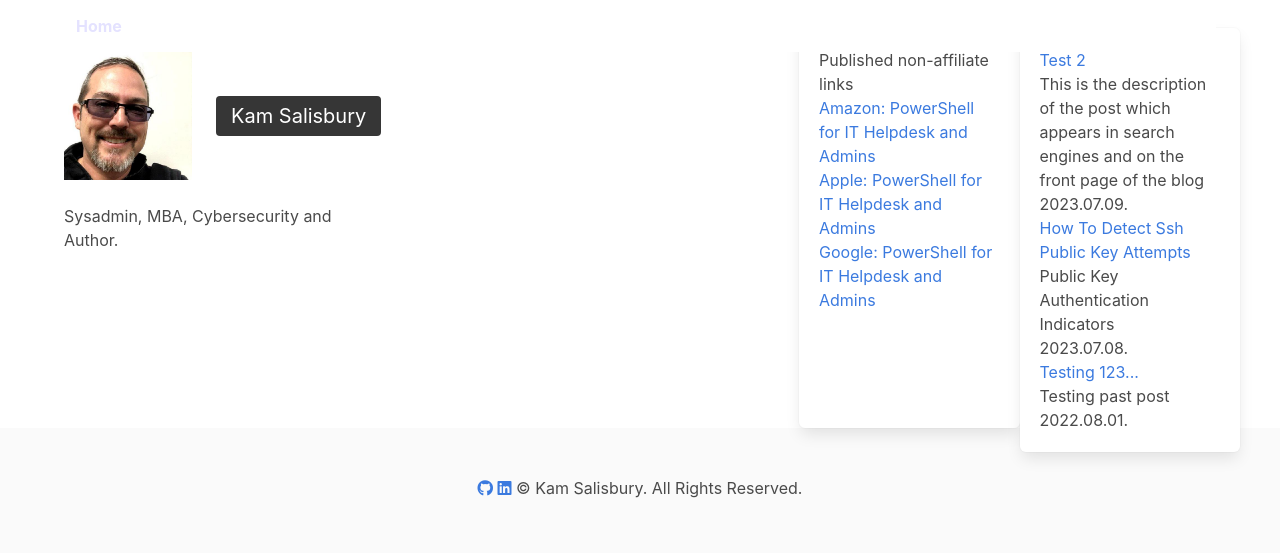
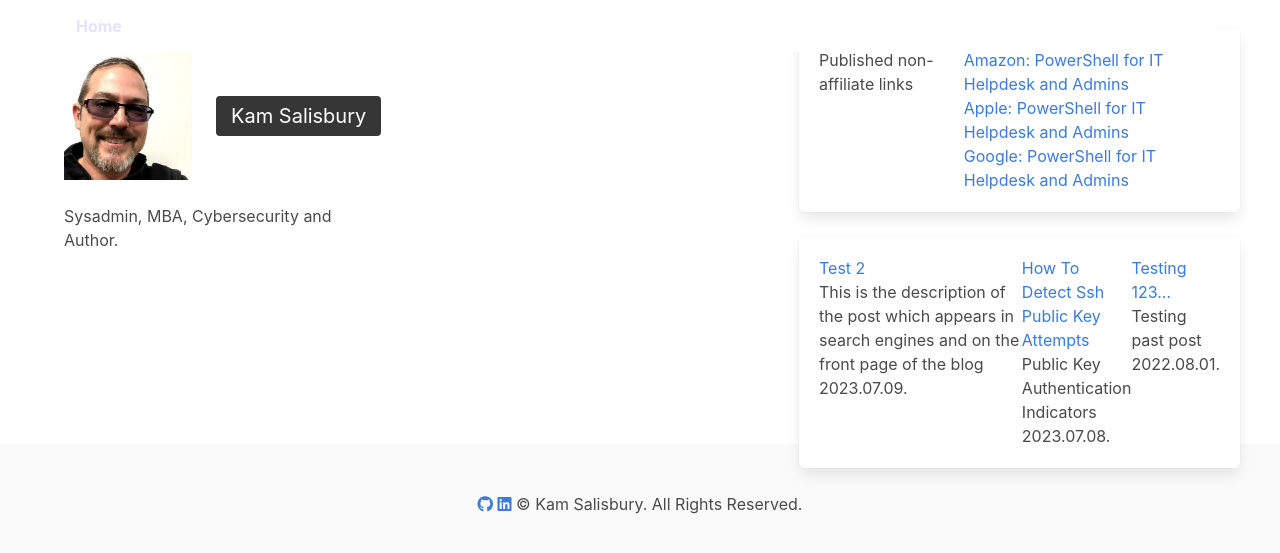
Before and after one commit to kamsalisbury/kamsalisbury.github.io, a Jekyll site: the page built from index.html, in a window 1280 px wide. Shown: the top 553 px of the page. Built offline with Jekyll 4.4.1, drawn with Linux system fonts in a browser that asks for light colours; nearby versions of some CDN libraries; the list of posts is cut into pages by our own code.

Commit message:
Fix tiles being verticle

```diff
--- a/_layouts/default.html
+++ b/_layouts/default.html
@@ -36,7 +36,8 @@
                     &nbsp;
                 </div>
                 <div class="tile is-ancestor">
-                    <div class="tile is-vertical box">
+                    <div class="tile is-vertical">
+                        <div class="tile box">
                             <h1 class="post-title">Published non-affiliate links</h1>
                             <p class="post-excerpt">
                             <a href="https://www.amazon.com/gp/product/B07W8XW6K6/ref=dbs_a_def_rwt_bibl_vppi_i0">Amazon: PowerShell for IT Helpdesk and Admins</a><br />
@@ -44,8 +45,9 @@
                             <a href="https://www.google.com/books/edition/PowerShell_for_IT_Helpdesk_and_Admins/MccyEAAAQBAJ?hl=en&gbpv=0">Google: PowerShell for IT Helpdesk and Admins</a>
                             </p>
                         </div>
-                    <div class="tile is-vertical box">
+                        <div class="tile box">
                             {{ content }}
+                        </div>
                     </div>
                 </div>
             </div>
```
Lines whose indentation alone changed are shown as unchanged.
